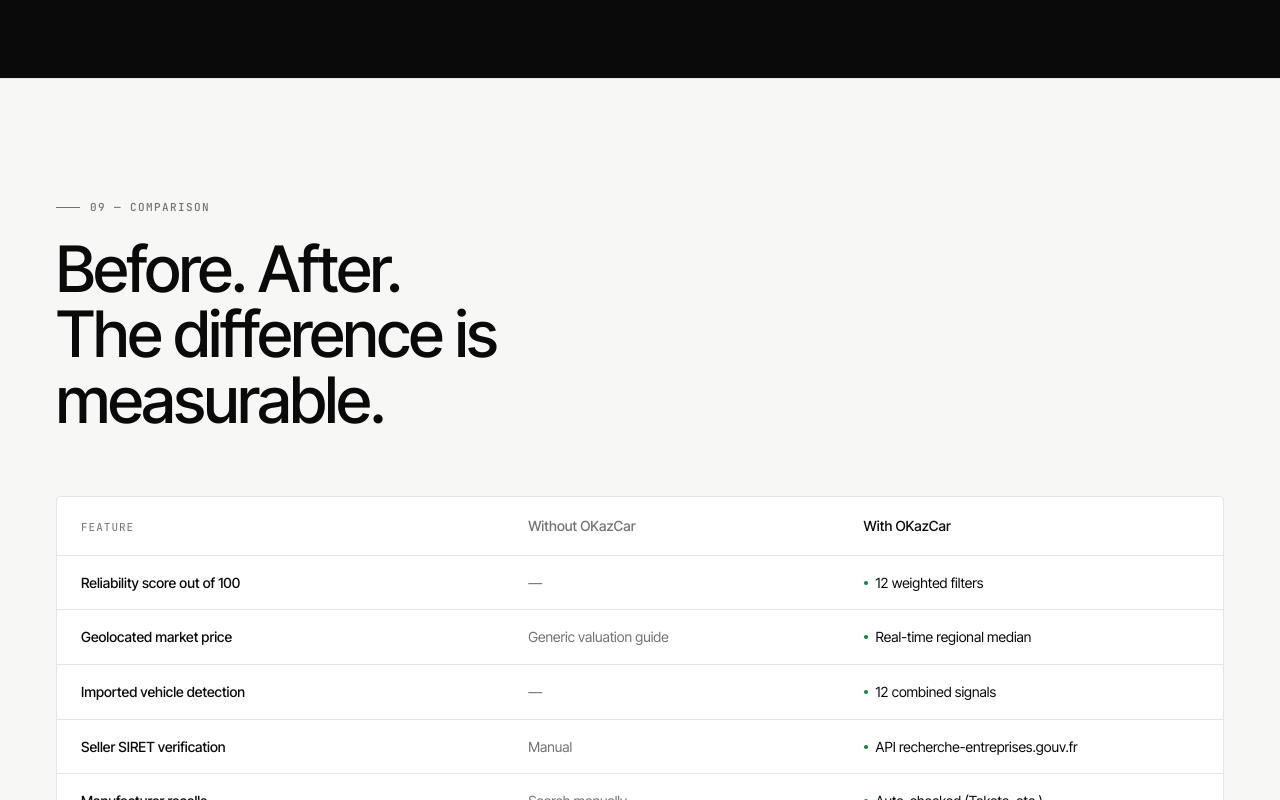
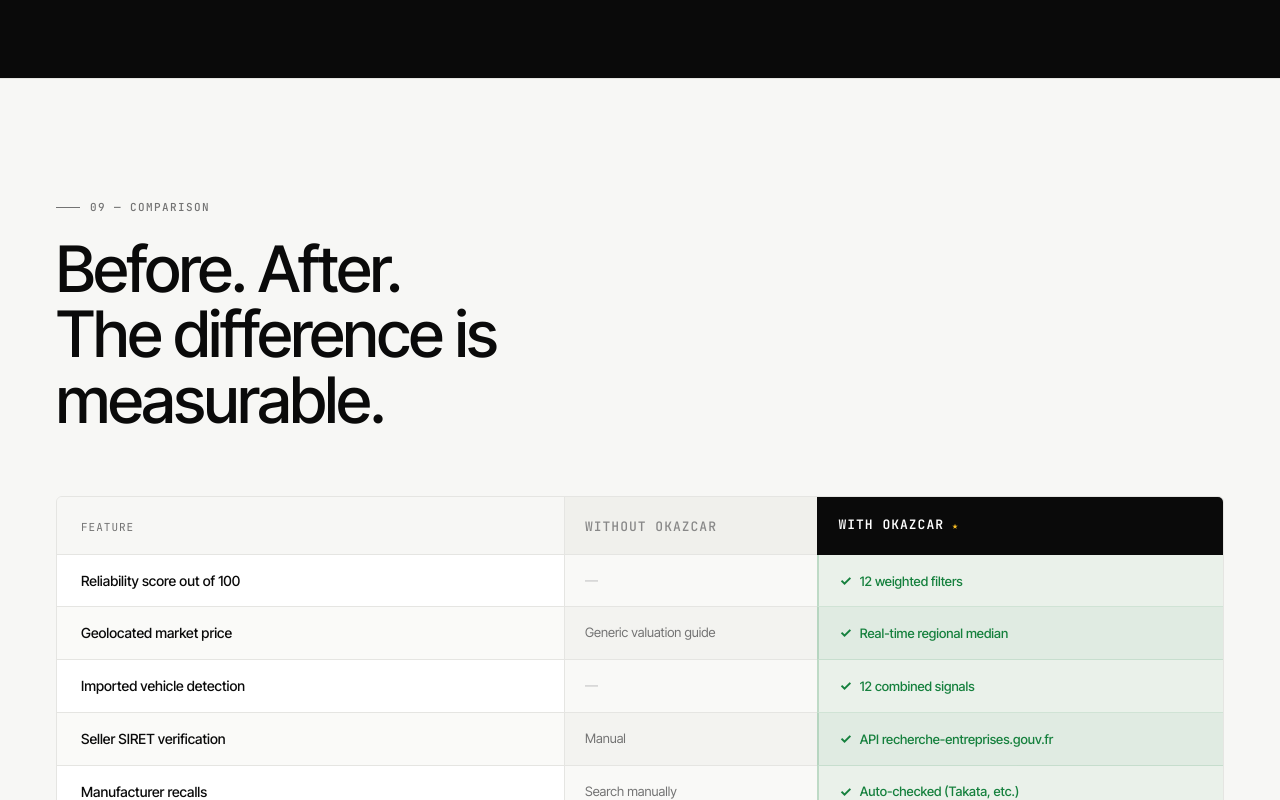
Before and after one commit to malikkaraoui/OKazCar.com, a React (Vite) app: page /en in a window 1280 px wide. Shown: the part 7875-8675 px from the top of the page. Built offline with nearby package versions, Linux system fonts and the light colour scheme; no server answers.

Commit message:
feat(data): mise à jour catalogue — 4 373 modèles / 151 358 finitions / 15 domaines

```diff
--- a/src/data/index.js
+++ b/src/data/index.js
@@ -1,6 +1,6 @@
 export const FILTERS = [
   { id: 'L1',  name: "Qualité d'extraction",  weight: 1.0, critical: false, role: "Vérifie que l'extension a bien extrait les champs critiques (prix, km, année, marque). Si données manquantes → chaîne bloquée." },
-  { id: 'L2',  name: 'Référentiel véhicule',  weight: 2.0, critical: true,  role: "Vérifie que la marque/modèle existe dans la base OKazCar (4 607 véhicules, 145 325 versions). Véhicule inconnu = signal fort." },
+  { id: 'L2',  name: 'Référentiel véhicule',  weight: 2.0, critical: true,  role: "Vérifie que la marque/modèle existe dans la base OKazCar (4 373 modèles, 151 358 finitions). Véhicule inconnu = signal fort." },
   { id: 'L3',  name: 'Cohérence données',      weight: 1.5, critical: false, role: "Croise année × km × prix × type vendeur. Détecte kilométrage aberrant, prix incohérent avec l'année, puissance fiscale ou DIN." },
   { id: 'L4',  name: 'Prix vs marché',         weight: 2.0, critical: true,  role: "Compare le prix annoncé aux annonces similaires récentes dans la même zone géographique. Si aucun marché local disponible, le filtre pénalise par défaut." },
   { id: 'L5',  name: 'Analyse statistique',    weight: 1.5, critical: false, role: "Calcul scientifique pour identifier les prix exagérés ou anormalement bas par rapport à des véhicules comparables. Filtre les cas atypiques." },
@@ -33,9 +33,9 @@ export const PLATFORMS = [
 ];
 
 export const STATS = [
-  { value: 4607,   label: 'Véhicules référencés', suffix: '' },
-  { value: 145325, label: 'Versions en base',      suffix: '' },
-  { value: 14,     label: 'Domaines couverts',     suffix: '' },
+  { value: 4373,   label: 'Véhicules référencés', suffix: '' },
+  { value: 151358, label: 'Versions en base',      suffix: '' },
+  { value: 15,     label: 'Domaines couverts',     suffix: '' },
   { value: 12,     label: "Filtres d'analyse",     suffix: '' },
 ];
 
--- a/src/i18n/locales/de.json
+++ b/src/i18n/locales/de.json
@@ -24,7 +24,7 @@
   "showcase": {
     "eyebrow": "02 — Die Erweiterung",
     "title": "Das OKazCar-Panel,<br/>direkt in die Anzeige eingebettet.",
-    "lead": "Wenn Sie eine Anzeige auf einer der 14 unterstützten Plattformen öffnen, erkennt die Erweiterung das Fahrzeug, startet die Analyse-Pipeline und zeigt innerhalb von Sekunden ein Seitenpanel mit dem Ergebnis an.",
+    "lead": "Wenn Sie eine Anzeige auf einer der 15 unterstützten Plattformen öffnen, erkennt die Erweiterung das Fahrzeug, startet die Analyse-Pipeline und zeigt innerhalb von Sekunden ein Seitenpanel mit dem Ergebnis an.",
     "h01_title": "Stille Extraktion",
     "h01_desc": "DOM geparst, kritische Felder (Preis, km, Baujahr, Marke, Motor) erfasst. Ist die Extraktion unvollständig, stoppt die Pipeline — kein zweifelhafter Score.",
     "h02_title": "Marktpreis-Kaskade",
@@ -93,8 +93,8 @@
   },
   "coverage": {
     "eyebrow": "07 — Abdeckung",
-    "title": "4 Plattformen.<br/>14 Domains.<br/>11 Länder + .com.",
-    "lead": "Die Marktpreis-Kaskade fragt alle 14 Domains basierend auf der Fahrzeuggeolokalisierung ab. AutoScout24 = 12 Domains (11 benannte Länder + .com international).",
+    "title": "4 Plattformen.<br/>15 Domains.<br/>11 Länder + .com.",
+    "lead": "Die Marktpreis-Kaskade fragt alle 15 Domains basierend auf der Fahrzeuggeolokalisierung ab. AutoScout24 = 12 Domains (11 benannte Länder + .com international).",
     "col_platform": "Plattform",
     "col_domain": "Domain",
     "col_country": "Land",
@@ -175,7 +175,7 @@
       },
       {
         "q": "Welche Seiten werden unterstützt?",
-        "a": "4 Plattformen und 14 Domains: leboncoin.fr, lacentrale.fr, paruvendu.fr und AutoScout24 in 11 Ländern (Frankreich, Deutschland, Schweiz, Belgien, Italien, Niederlande, Österreich, Spanien, Polen, Luxemburg, Schweden) + das internationale .com."
+        "a": "4 Plattformen und 15 Domains: leboncoin.fr, lacentrale.fr, paruvendu.fr und AutoScout24 in 11 Ländern (Frankreich, Deutschland, Schweiz, Belgien, Italien, Niederlande, Österreich, Spanien, Polen, Luxemburg, Schweden) + das internationale .com."
       },
       {
         "q": "Wie funktioniert der Score?",
@@ -203,7 +203,7 @@
     "badge": "Chrome-Erweiterung · v1.3 · Keine Anmeldung"
   },
   "footer": {
-    "tagline": "Echtzeit-Analyse von Fahrzeuginseraten. 4 Plattformen, 14 Domains, 12 Filter.",
+    "tagline": "Echtzeit-Analyse von Fahrzeuginseraten. 4 Plattformen, 15 Domains, 12 Filter.",
     "product": "Produkt",
     "resources": "Ressourcen",
     "legal": "Rechtliches",
--- a/src/i18n/locales/en.json
+++ b/src/i18n/locales/en.json
@@ -93,8 +93,8 @@
   },
   "coverage": {
     "eyebrow": "07 — Coverage",
-    "title": "4 platforms.<br/>14 domains.<br/>11 countries + .com.",
-    "lead": "The market price cascade queries all 14 domains based on vehicle geolocation. AutoScout24 = 12 domains (11 named countries + .com international).",
+    "title": "4 platforms.<br/>15 domains.<br/>11 countries + .com.",
+    "lead": "The market price cascade queries all 15 domains based on vehicle geolocation. AutoScout24 = 12 domains (11 named countries + .com international).",
     "col_platform": "Platform",
     "col_domain": "Domain",
     "col_country": "Country",
@@ -143,7 +143,7 @@
       },
       {
         "q": "Which sites are supported?",
-        "a": "4 platforms and 14 domains: leboncoin.fr, lacentrale.fr, paruvendu.fr, and AutoScout24 across 11 countries (France, Germany, Switzerland, Belgium, Italy, Netherlands, Austria, Spain, Poland, Luxembourg, Sweden) + the international .com."
+        "a": "4 platforms and 15 domains: leboncoin.fr, lacentrale.fr, paruvendu.fr, and AutoScout24 across 11 countries (France, Germany, Switzerland, Belgium, Italy, Netherlands, Austria, Spain, Poland, Luxembourg, Sweden) + the international .com."
       },
       {
         "q": "How does the score work?",
@@ -171,7 +171,7 @@
     "badge": "Chrome Extension · v1.3 · No sign-up"
   },
   "footer": {
-    "tagline": "Real-time car listing analysis. 4 platforms, 14 domains, 12 filters.",
+    "tagline": "Real-time car listing analysis. 4 platforms, 15 domains, 12 filters.",
     "product": "Product",
     "resources": "Resources",
     "legal": "Legal",
--- a/src/sections/Comparison.jsx
+++ b/src/sections/Comparison.jsx
@@ -30,30 +30,47 @@ export default function Comparison() {
         <motion.div
           initial={{ opacity: 0, y: 20 }} whileInView={{ opacity: 1, y: 0 }}
           viewport={{ once: true, margin: '-40px' }} transition={{ duration: 0.6, ease }}
-          style={{ border: '1px solid var(--okc-border)', borderRadius: 4, overflow: 'hidden', background: 'var(--okc-bg-white)' }}>
+          onMouseDown={e => e.preventDefault()}
+          style={{ border: '1px solid var(--okc-border)', borderRadius: 6, overflow: 'hidden', userSelect: 'none', WebkitUserSelect: 'none' }}>
           {/* Header */}
-          <div style={{
-            display: 'grid', gridTemplateColumns: '2fr 1.5fr 1.5fr',
-            padding: '18px 24px', borderBottom: '1px solid var(--okc-border)',
-            alignItems: 'baseline',
-          }}>
-            <span className="okc-mono" style={{ color: 'var(--okc-text-muted)', fontSize: 11, textTransform: 'uppercase', letterSpacing: 1 }}>{t('comparison.col_feature')}</span>
-            <span style={{ fontSize: 14, fontWeight: 500, color: 'var(--okc-text-muted)' }}>{t('comparison.col_without')}</span>
-            <span style={{ fontSize: 14, fontWeight: 500 }}>{t('comparison.col_with')}</span>
+          <div style={{ display: 'grid', gridTemplateColumns: '2fr 1fr 1.6fr' }}>
+            <div style={{ padding: '16px 24px', background: 'var(--okc-bg-light)', borderBottom: '1px solid var(--okc-border)' }}>
+              <span className="okc-mono" style={{ color: 'var(--okc-text-muted)', fontSize: 11, textTransform: 'uppercase', letterSpacing: 1 }}>{t('comparison.col_feature')}</span>
+            </div>
+            <div style={{ padding: '16px 20px', background: '#f0f0ec', borderBottom: '1px solid var(--okc-border)', borderLeft: '1px solid var(--okc-border)' }}>
+              <span style={{ fontSize: 13, fontWeight: 500, color: '#888', fontFamily: 'var(--okc-font-mono)', textTransform: 'uppercase', letterSpacing: 1 }}>{t('comparison.col_without')}</span>
+            </div>
+            <div style={{ padding: '16px 20px', background: '#0a0a0a', borderBottom: '1px solid #0a0a0a', borderLeft: '1px solid #0a0a0a', display: 'flex', alignItems: 'center', gap: 8 }}>
+              <span style={{ fontSize: 13, fontWeight: 600, color: '#fff', fontFamily: 'var(--okc-font-mono)', textTransform: 'uppercase', letterSpacing: 1 }}>{t('comparison.col_with')}</span>
+              <span style={{ fontSize: 10, fontWeight: 600, color: '#fbbf24', fontFamily: 'var(--okc-font-mono)', letterSpacing: 1 }}>★</span>
+            </div>
           </div>
           {rows.map((r, i) => (
-            <div key={i} style={{
-              display: 'grid', gridTemplateColumns: '2fr 1.5fr 1.5fr',
-              padding: '16px 24px',
-              borderBottom: i < rows.length - 1 ? '1px solid var(--okc-border)' : 'none',
-              alignItems: 'center', fontSize: 14,
-            }}>
-              <span style={{ fontWeight: 500 }}>{r.feat}</span>
-              <span style={{ color: 'var(--okc-text-muted)' }}>{r.without}</span>
-              <span style={{ display: 'flex', alignItems: 'center', gap: 8 }}>
-                <span style={{ width: 4, height: 4, borderRadius: '50%', background: 'var(--okc-pass)', flexShrink: 0 }} />
+            <div key={i} style={{ display: 'grid', gridTemplateColumns: '2fr 1fr 1.6fr' }}>
+              <div style={{
+                padding: '15px 24px', fontSize: 14, fontWeight: 500,
+                borderBottom: i < rows.length - 1 ? '1px solid var(--okc-border)' : 'none',
+                background: i % 2 === 0 ? '#fff' : 'var(--okc-bg-subtle)',
+              }}>{r.feat}</div>
+              <div style={{
+                padding: '15px 20px', fontSize: 13,
+                color: r.without === '—' ? '#c0c0c0' : 'var(--okc-text-muted)',
+                borderBottom: i < rows.length - 1 ? '1px solid var(--okc-border)' : 'none',
+                borderLeft: '1px solid var(--okc-border)',
+                background: i % 2 === 0 ? '#f9f9f7' : '#f3f3f0',
+                fontStyle: r.without === '—' ? 'normal' : 'normal',
+              }}>{r.without}</div>
+              <div style={{
+                padding: '15px 20px', fontSize: 13, fontWeight: 500,
+                color: '#15803d',
+                background: i % 2 === 0 ? 'rgba(21,128,61,0.06)' : 'rgba(21,128,61,0.10)',
+                borderBottom: i < rows.length - 1 ? '1px solid rgba(21,128,61,0.12)' : 'none',
+                borderLeft: '2px solid rgba(21,128,61,0.2)',
+                display: 'flex', alignItems: 'center', gap: 8,
+              }}>
+                <span style={{ color: '#15803d', fontWeight: 700, fontSize: 14, flexShrink: 0 }}>✓</span>
                 {r.with}
-              </span>
+              </div>
             </div>
           ))}
         </motion.div>
```
Also changed, not shown: src/i18n/locales/es.json (+4 -4 lines), src/i18n/locales/it.json (+4 -4 lines), public/llms.txt.
